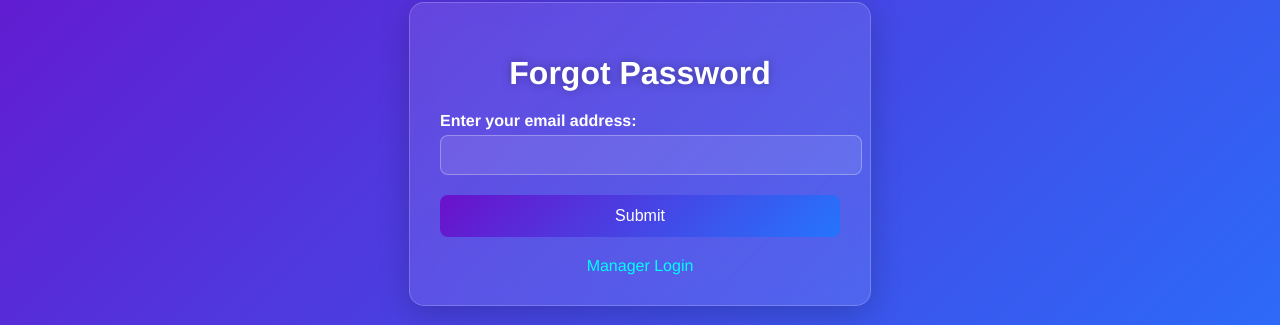
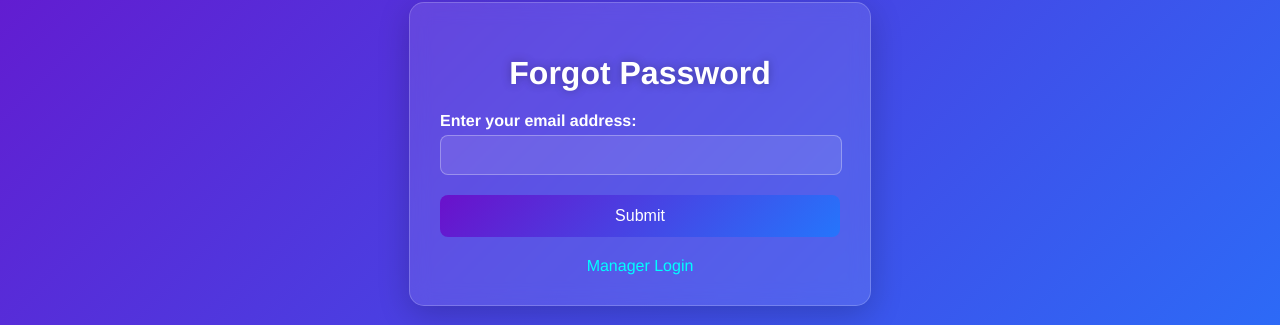
Before and after one commit to Prakhar046/Render, a Django app: page /manager/forgot_password/ in a window 1280 px wide. Shown: the part 246-571 px from the top of the page. Run offline with Django 4.2, Linux system fonts and the light colour scheme.

Commit message:
updated forgot passwords ui

```diff
--- a/Employee/templates/forgot_password.html
+++ b/Employee/templates/forgot_password.html
@@ -123,6 +123,7 @@
 
         .form-group {
             margin-bottom: 20px;
+            margin-right: 20px;
         }
 
         .form-group label {
--- a/Employee/templates/reset_password.html
+++ b/Employee/templates/reset_password.html
@@ -46,6 +46,7 @@
 
         .form-group {
             margin-bottom: 20px;
+            margin-right: 20px;
         }
 
         .form-group label {
--- a/Manager/templates/manager_forgot_password.html
+++ b/Manager/templates/manager_forgot_password.html
@@ -45,6 +45,7 @@
 
         .form-group {
             margin-bottom: 20px;
+            margin-right: 20px;
         }
 
         .form-group label {
--- a/Manager/templates/manager_reset_password.html
+++ b/Manager/templates/manager_reset_password.html
@@ -45,6 +45,7 @@
 
         .form-group {
             margin-bottom: 20px;
+            margin-right: 20px;
         }
 
         .form-group label {
```
